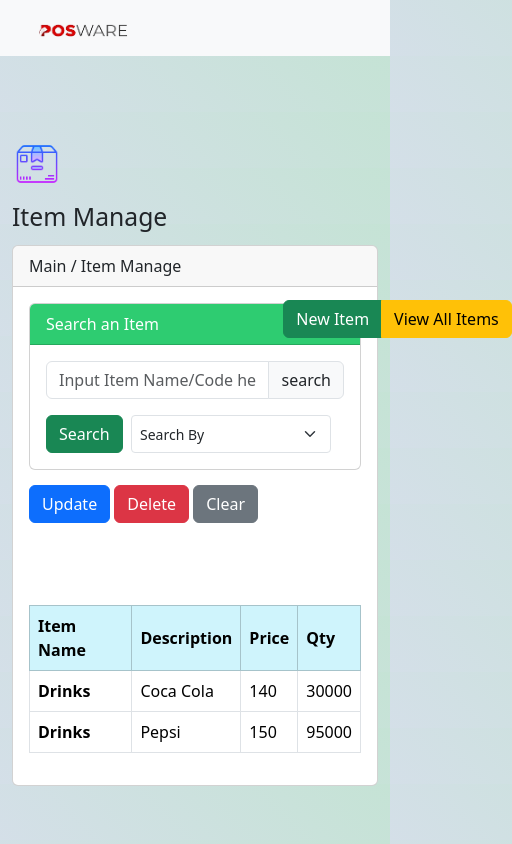
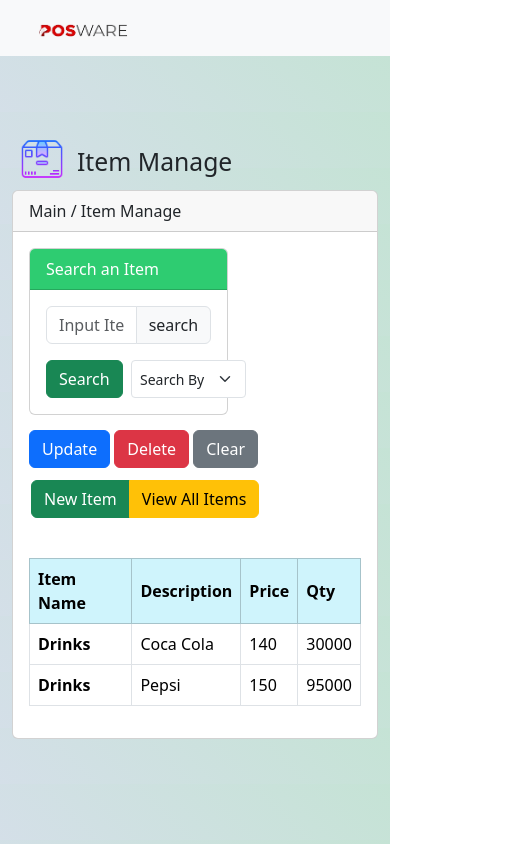
Before and after one commit to kawodyaarachchige/BootStrap-POS, a plain HTML site: page item/item.html in a window 390 px wide. Shown: the whole page, 512 px wide, since content can reach past the window. Drawn offline with nearby package versions, Linux system fonts and the light colour scheme.

Commit message:
fixed item manage page

```diff
--- a/item/item.css
+++ b/item/item.css
@@ -158,41 +158,10 @@ body{
 }
 
 
-/* Media Queries for Responsive Design */
-
-/* For tablets and larger devices */
-@media (min-width: 768px) {
-    .container {
-        width: 80%;
+@media (max-width: 1000px) {
+    .btn-group.saveViewBtns {
+        left: 0;
+        top: 0;
+        margin-bottom: 10px;
     }
 }
-
-/* For smaller devices like phones */
-@media (max-width: 576px) {
-    .container {
-        width: 90%;
-    }
-
-    #formInfo {
-        flex-direction: column;
-    }
-
-    #formInfo > h2 {
-        margin-left: 0;
-    }
-
-    #formInfo > img {
-        margin-left: 0;
-        margin-top: 5px;
-    }
-
-    .searchItemCard {
-        width: 100%;
-    }
-
-    #saveViewBtns {
-        top: 0;
-        left: 0;
-        margin: 10px;
-    }
-}
```
